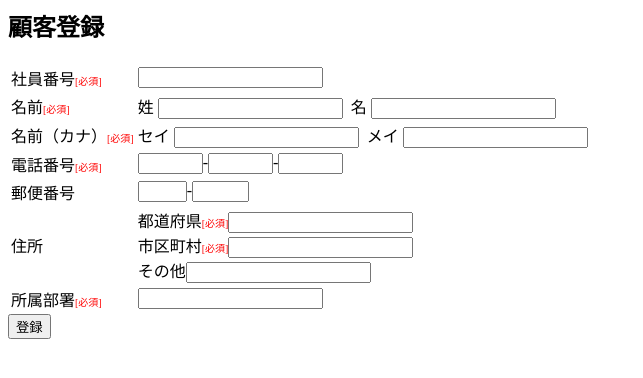
After one commit to tora0091/user_register_zf2, a PHP site: template module/UserRegister/view/user-register/register/index.twig in a window 1280 px wide. The commit adds this page. Shown: the top 378 px of the page, without its empty margins (0-643 px from the left). Run offline with PHP 8.4, Linux system fonts and the light colour scheme; the template is opened without the code that fills it, so the values that code supplies are empty; some libraries are stand-ins or nearby versions.

Commit message:
登録画面、検索画面、およびルーティング作成

```diff
--- a/module/UserRegister/view/user-register/main/index.twig
+++ b/module/UserRegister/view/user-register/main/index.twig
@@ -1,7 +1,7 @@
 {% block container %}
 <h2>顧客管理メニュー</h2>
 <ol>
-<li>登録/更新/削除</li>
-<li>検索</li>
+<li><a href="/register">登録/更新/削除</a></li>
+<li><a href="/search">検索</a></li>
 </ol>
 {% endblock %}
--- /dev/null
+++ b/module/UserRegister/view/user-register/register/index.twig
@@ -0,0 +1,45 @@
+{% block container %}
+<h2>顧客登録</h2>
+
+<form action="/register/validate" method="POST">
+<table>
+<tr>
+    <td>社員番号<span style="font-size: 10px; color: #ff0000;">[必須]</span></td>
+    <td><input type="text" name="number" value=""/></td>
+</tr>
+<tr>
+    <td>名前<span style="font-size: 10px; color: #ff0000;">[必須]</span></td>
+    <td>姓&nbsp;<input type="text" name="family_name" value=""/>&nbsp;&nbsp;名&nbsp;<input type="text" name="last_name" value=""/></td>
+</tr>
+<tr>
+    <td>名前（カナ）<span style="font-size: 10px; color: #ff0000;">[必須]</span></td>
+    <td>セイ&nbsp;<input type="text" name="family_name_kana" value=""/>&nbsp;&nbsp;メイ&nbsp;<input type="text" name="last_name_kana" value=""/></td>
+</tr>
+<tr>
+    <td>電話番号<span style="font-size: 10px; color: #ff0000;">[必須]</span></td>
+    <td><input type="text" name="tel1" value="" size="5"/>-<input type="text" name="tel2" value="" size="5"/>-<input type="text" name="tel3" value="" size="5"/></td>
+</tr>
+<tr>
+    <td>郵便番号</td>
+    <td><input type="text" name="post_code1" value="" size="3"/>-<input type="text" name="post_code2" value="" size="4"/></td>
+</tr>
+<tr>
+    <td>住所</td>
+    <td>
+        都道府県<span style="font-size: 10px; color: #ff0000;">[必須]</span><input type="text" name="prefecture" value=""/>
+        <br />
+        市区町村<span style="font-size: 10px; color: #ff0000;">[必須]</span><input type="text" name="address_city" value=""/>
+        <br />
+        その他<input type="text" name="address_other" value=""/>
+    </td>
+</tr>
+<tr>
+    <td>所属部署<span style="font-size: 10px; color: #ff0000;">[必須]</span></td>
+    <td><input type="text" name="section" value=""/></td>
+</tr>
+</table>
+<input type="submit" value="登録">
+<input type="hidden" name="action" value="register">
+</form>
+
+{% endblock %}
--- /dev/null
+++ b/module/UserRegister/view/user-register/search/index.twig
@@ -0,0 +1,3 @@
+{% block container %}
+search/index
+{% endblock %}
```
Also changed, not shown: module/UserRegister/config/module.config.php (+23 -1 lines), module/UserRegister/src/UserRegister/Controller/RegisterController.php (added, +25 -0 lines), module/UserRegister/src/UserRegister/Controller/SearchController.php (added, +13 -0 lines).
